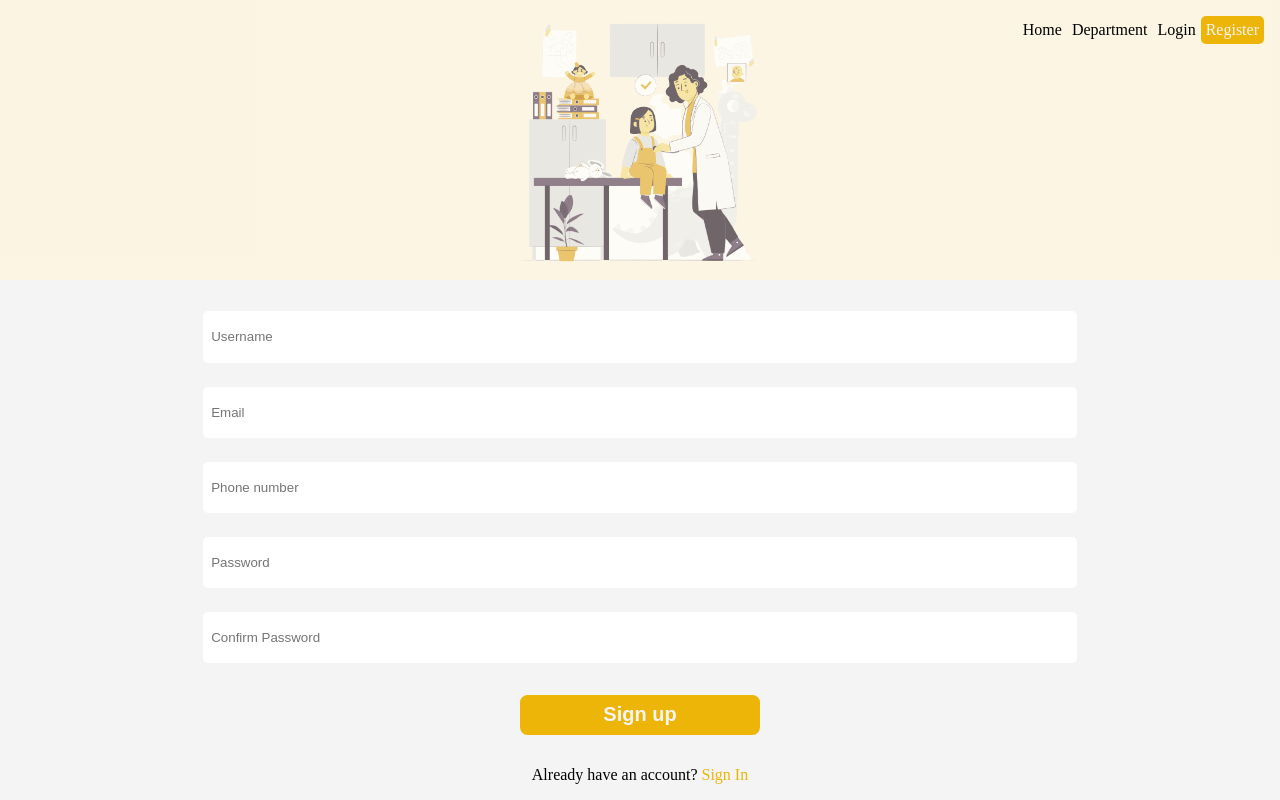
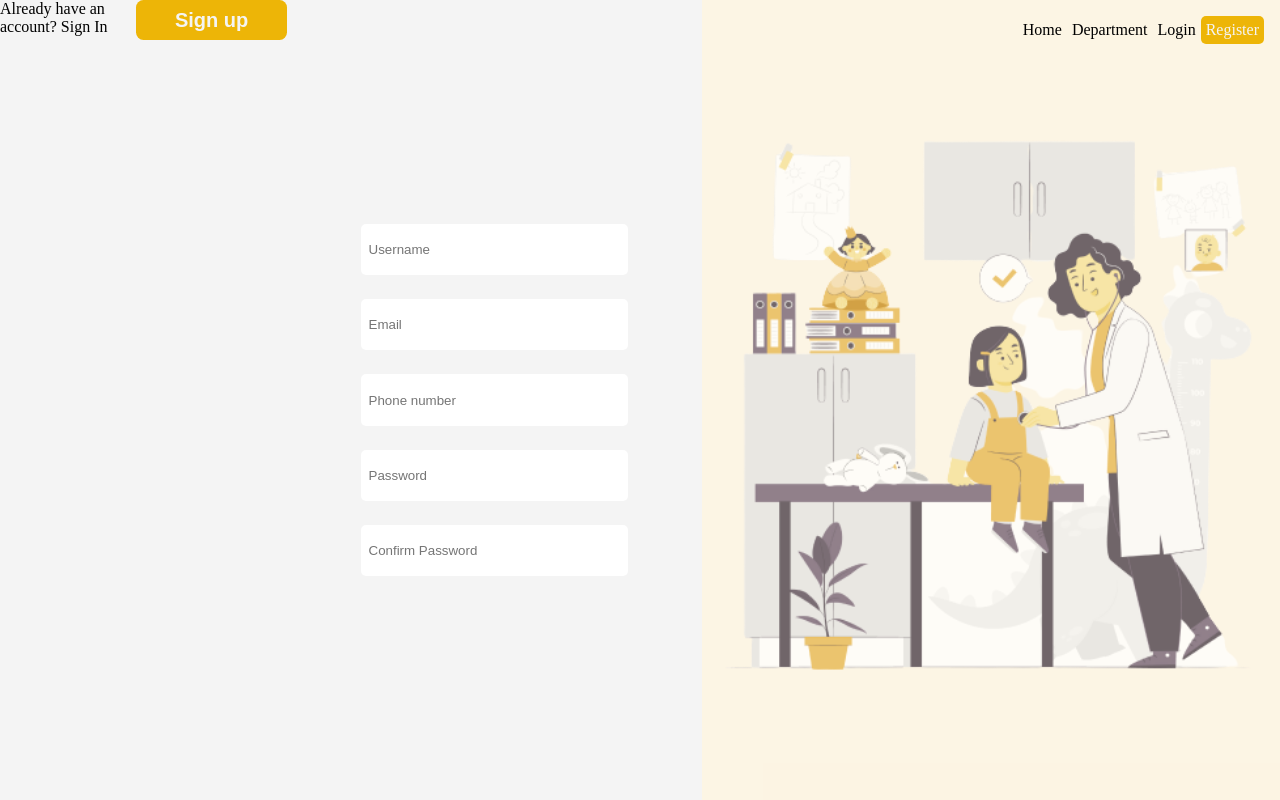
Before and after one commit to luciferpeter88/Portal, a React (Create React App) app in the folder client/: page /register in a window 1280 px wide. Built offline with nearby package versions, Linux system fonts and the light colour scheme.

Commit message:
ui desktop

```diff
--- a/client/src/index.css
+++ b/client/src/index.css
@@ -74,7 +74,7 @@
   align-items: center;
 }
 .homeHeader > img {
-  height: 50%;
+  height: 45%;
 }
 .homeMain {
   grid-area: main;
@@ -116,6 +116,22 @@
     width: 25rem;
     background-color: var(--thirdaryColor);
     border-radius: 50%;
+  }
+}
+@media (min-width: 1150px) {
+  .homeFragment {
+    display: flex;
+    flex-direction: row-reverse;
+  }
+  .homeHeader {
+    width: 50%;
+  }
+  .homeMain {
+    width: 50%;
+  }
+  .homeBubble {
+    height: 30rem;
+    width: 35rem;
   }
 }
 
@@ -165,6 +181,7 @@
   outline: none;
   border-radius: 5px;
   border: none;
+  width: 100%;
 }
 .registerButton {
   height: 2.5rem;
@@ -178,17 +195,30 @@
   border-radius: 7.5px;
   border: none;
 }
-.registerContainer > p {
+.registerContainer > .registerMain > p {
   text-align: center;
   padding-bottom: 1rem;
 }
-.registerContainer > p > span {
+.registerContainer > .registerMain > p > span {
   color: var(--secondaryColor);
 }
 
 @media (min-width: 760px) {
   .registerMain > input {
     width: 70%;
+  }
+}
+@media (min-width: 1150px) {
+  .registerContainer {
+    flex-direction: row-reverse;
+  }
+  .registerMain,
+  .registerPiccontainer {
+    height: 100%;
+    width: 50%;
+  }
+  .registerPiccontainer > img {
+    height: 70%;
   }
 }
 
@@ -205,7 +235,7 @@
 .loginPicture {
   height: 35%;
   position: relative;
-  background-color: rgb(252, 244, 227);
+  background-color: var(--thirdaryColor);
   display: flex;
   justify-content: center;
   align-items: center;
@@ -222,12 +252,13 @@
   left: 0;
   background-color: rgb(252, 244, 227, 0.3);
 }
-.login > h2 {
+.login > .loginContainer > h2 {
   font-size: 2.5rem;
   text-align: center;
 }
 
 .loginContainer {
+  height: 65%;
   display: flex;
   flex-direction: column;
   gap: 2.5rem;
@@ -242,12 +273,17 @@
   outline: none;
   border-radius: 5px;
   border: none;
+  width: 100%;
 }
-.login > p {
+.loginContainer > h2 {
+  margin-top: auto;
+}
+.login > .loginContainer > p {
   text-align: center;
+  margin-top: auto;
   padding-bottom: 1rem;
 }
-.login > p > span {
+.login > .loginContainer > p > span {
   color: var(--secondaryColor);
 }
 @media (min-width: 760px) {
@@ -255,4 +291,21 @@
     width: 70%;
   }
 }
+@media (min-width: 1150px) {
+  .login {
+    flex-direction: row;
+    flex-direction: row-reverse;
+  }
+  .loginPicture,
+  .loginContainer {
+    height: 100%;
+    width: 50%;
+  }
+  .login > .loginContainer > p {
+    margin: 0;
+  }
+  .loginContainer > h2 {
+    margin-top: 0;
+  }
+}
 /* end of login page */
```
